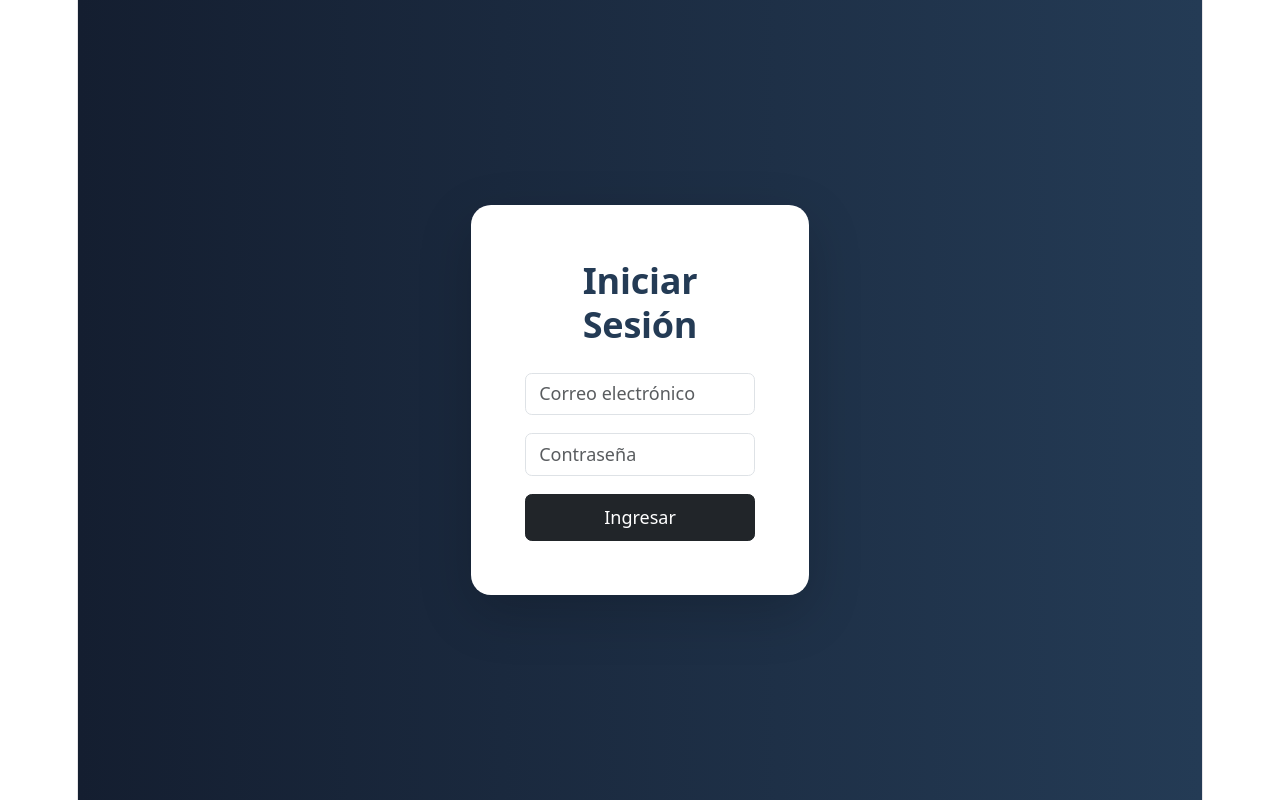
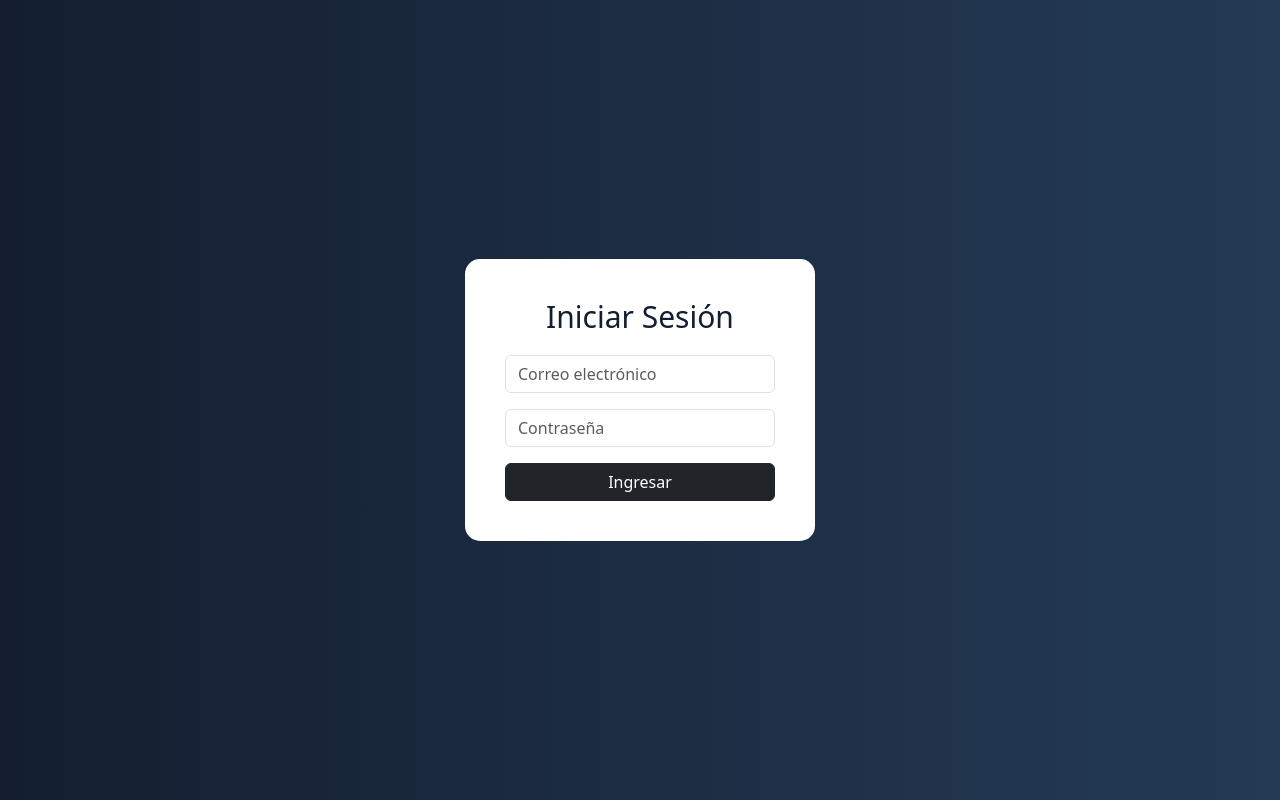
Before and after one commit to estmitchellocampo-code/seguimiento-pedidos, a React (Vite) app: page / in a window 1280 px wide. Built offline with nearby package versions, Linux system fonts and the light colour scheme.

Commit message:
version final

```diff
--- a/src/App.jsx
+++ b/src/App.jsx
@@ -3,44 +3,42 @@ import {
   Routes,
   Route,
   useNavigate
-} from 'react-router-dom'
+} from "react-router-dom"
 
-import Dashboard from './pages/Dashboard'
-import Pedidos from './pages/Pedidos'
+import Dashboard from "./pages/Dashboard"
+import Pedidos from "./pages/Pedidos"
 
 function Login() {
 
   const navigate = useNavigate()
 
-  function ingresar() {
-    navigate('/dashboard')
-  }
-
   return (
 
     <div
-      className="container-fluid d-flex justify-content-center align-items-center"
       style={{
-        height: '100vh',
-        background: 'linear-gradient(to right, #141e30, #243b55)'
+        height: "100vh",
+        display: "flex",
+        justifyContent: "center",
+        alignItems: "center",
+        background: "linear-gradient(to right, #141e30, #243b55)"
       }}
     >
 
-      <div className="row justify-content-center w-100">
-
-        <div className="col-md-4">
-
       <div
-            className="card p-5 shadow-lg border-0"
         style={{
-              borderRadius: '20px'
+          background: "white",
+          padding: "40px",
+          borderRadius: "15px",
+          width: "350px",
+          textAlign: "center"
         }}
       >
 
         <h2
-              className="text-center mb-4 fw-bold"
           style={{
-                color: '#243b55'
+            fontSize: "30px",
+            marginBottom: "20px",
+            color: "#141e30"
           }}
         >
           Iniciar Sesión
@@ -48,26 +46,22 @@ function Login() {
 
         <input
           type="email"
+          placeholder="Correo electrónico"
           className="form-control mb-3"
-              placeholder="Correo electrónico"
         />
 
         <input
           type="password"
+          placeholder="Contraseña"
           className="form-control mb-3"
-              placeholder="Contraseña"
         />
 
         <button
-              className="btn btn-dark w-100 py-2"
-              onClick={ingresar}
+          className="btn btn-dark w-100"
+          onClick={() => navigate("/dashboard")}
         >
           Ingresar
         </button>
-
-          </div>
-
-        </div>
 
       </div>
 
--- a/src/pages/Dashboard.jsx
+++ b/src/pages/Dashboard.jsx
@@ -1,35 +1,79 @@
-// src/pages/Dashboard.jsx
 import Navbar from '../components/Navbar'
 import { Link } from 'react-router-dom'
 
 function Dashboard() {
+
   return (
+
     <>
+
       <Navbar />
+
       <div className="container mt-4">
-        <h1 className="mb-4 fw-bold">Dashboard</h1>
+
+        <h1 className="mb-4 fw-bold">
+          Dashboard
+        </h1>
 
         <div className="row">
-          <div className="col-md-6 mb-4">
+
+          <div className="col-md-4 mb-4">
+
             <div className="card p-4 shadow-lg border-0">
+
               <h3>Pedidos</h3>
-              <p className="display-6">15</p>
-              <Link to="/pedidos" className="btn btn-primary">
+
+              <p className="display-6">
+                15
+              </p>
+
+              <Link
+                to="/pedidos"
+                className="btn btn-primary"
+              >
                 Ver pedidos
               </Link>
+
             </div>
+
           </div>
 
-          <div className="col-md-6 mb-4">
+          <div className="col-md-4 mb-4">
+
             <div className="card p-4 shadow-lg border-0">
+
               <h3>Repartidores</h3>
-              <p className="display-6">5</p>
+
+              <p className="display-6">
+                5
+              </p>
+
             </div>
+
           </div>
+
+          <div className="col-md-4 mb-4">
+
+            <div className="card p-4 shadow-lg border-0">
+
+              <h3>Entregados</h3>
+
+              <p className="display-6">
+                20
+              </p>
+
+            </div>
+
+          </div>
+
         </div>
+
       </div>
+
     </>
+
   )
+
 }
 
 export default Dashboard
```
Also changed, not shown: src/data/pedidos.js (+9 -9 lines), src/main.jsx (+5 -6 lines). Lines whose indentation alone changed are shown as unchanged.
